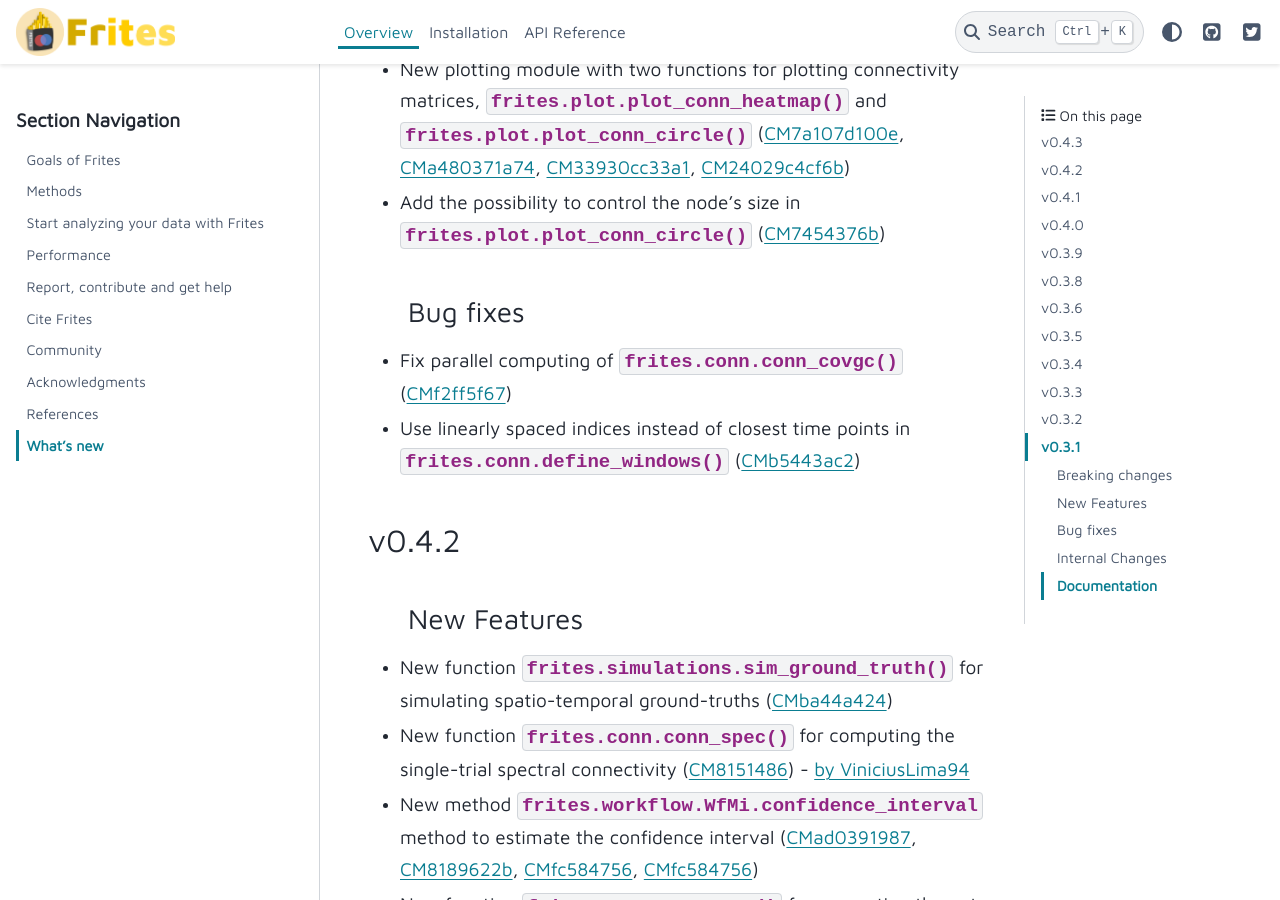
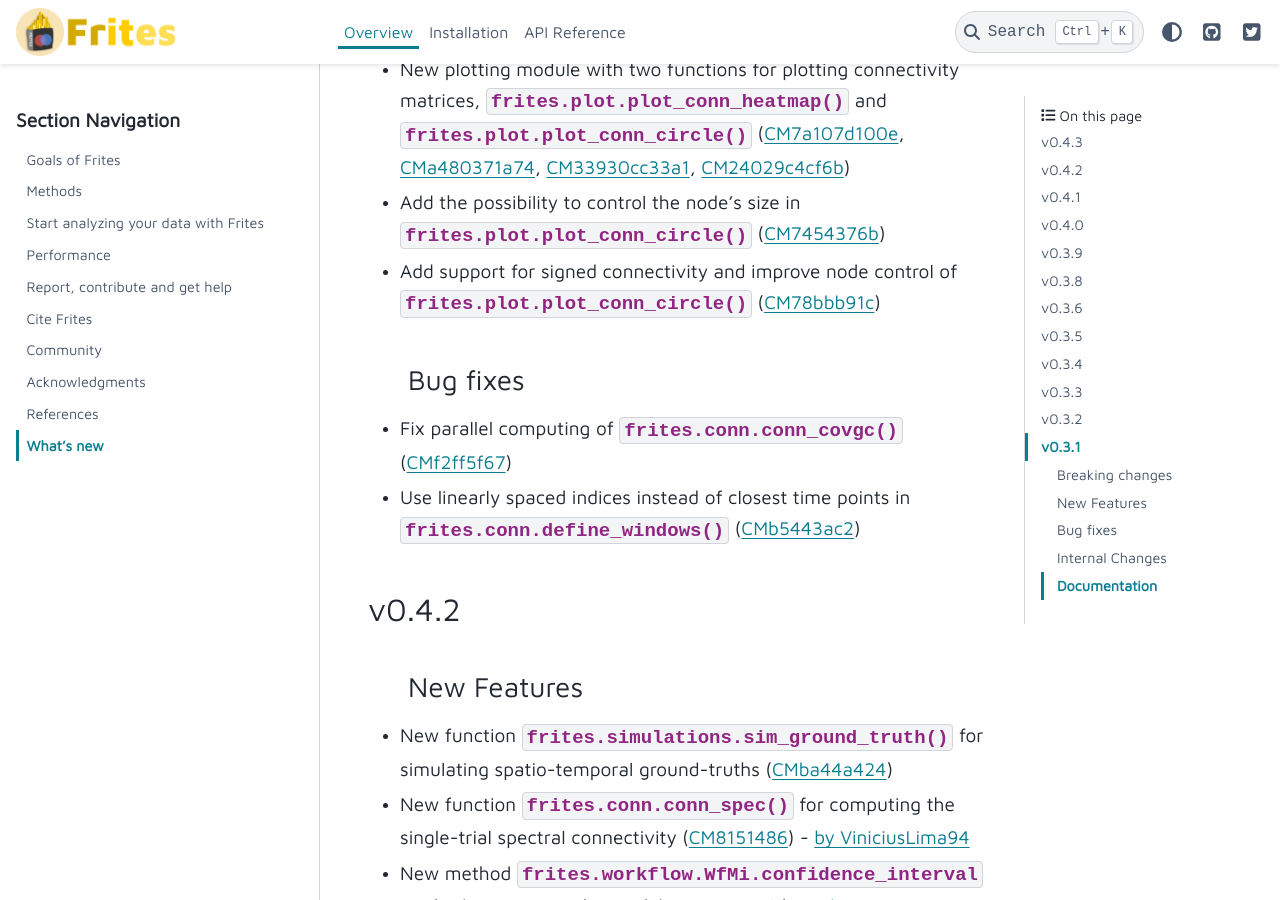
Before and after one commit to brainets/frites, a Sphinx documentation site: the page built from docs/source/overview/ovw_whatsnew.rst, in a window 1280 px wide and 900 px high, scrolled down 513 px. Built offline with Sphinx 7.4.7 and the PyData theme 0.15.4, drawn with Linux system fonts in a browser that asks for light colours; pages that are not in the unit, such as notebooks, are missing from menus.

Commit message:
Update whatsnew

```diff
--- a/docs/source/overview/ovw_whatsnew.rst
+++ b/docs/source/overview/ovw_whatsnew.rst
@@ -12,6 +12,7 @@ New Features
 * New function :func:`frites.stats.confidence_interval` for computing confidence intervals, standard deviation (sd) and standard error on the mean (sem) on numpy arrays and xarray DataArray (:commit:`3a512537`)
 * New plotting module with two functions for plotting connectivity matrices,  :func:`frites.plot.plot_conn_heatmap` and :func:`frites.plot.plot_conn_circle` (:commit:`7a107d100e`, :commit:`a480371a74`, :commit:`33930cc33a1`, :commit:`24029c4cf6b`)
 * Add the possibility to control the node's size in :func:`frites.plot.plot_conn_circle` (:commit:`7454376b`)
+* Add support for signed connectivity and improve node control of :func:`frites.plot.plot_conn_circle` (:commit:`78bbb91c`)
 
 Bug fixes
 +++++++++
```
